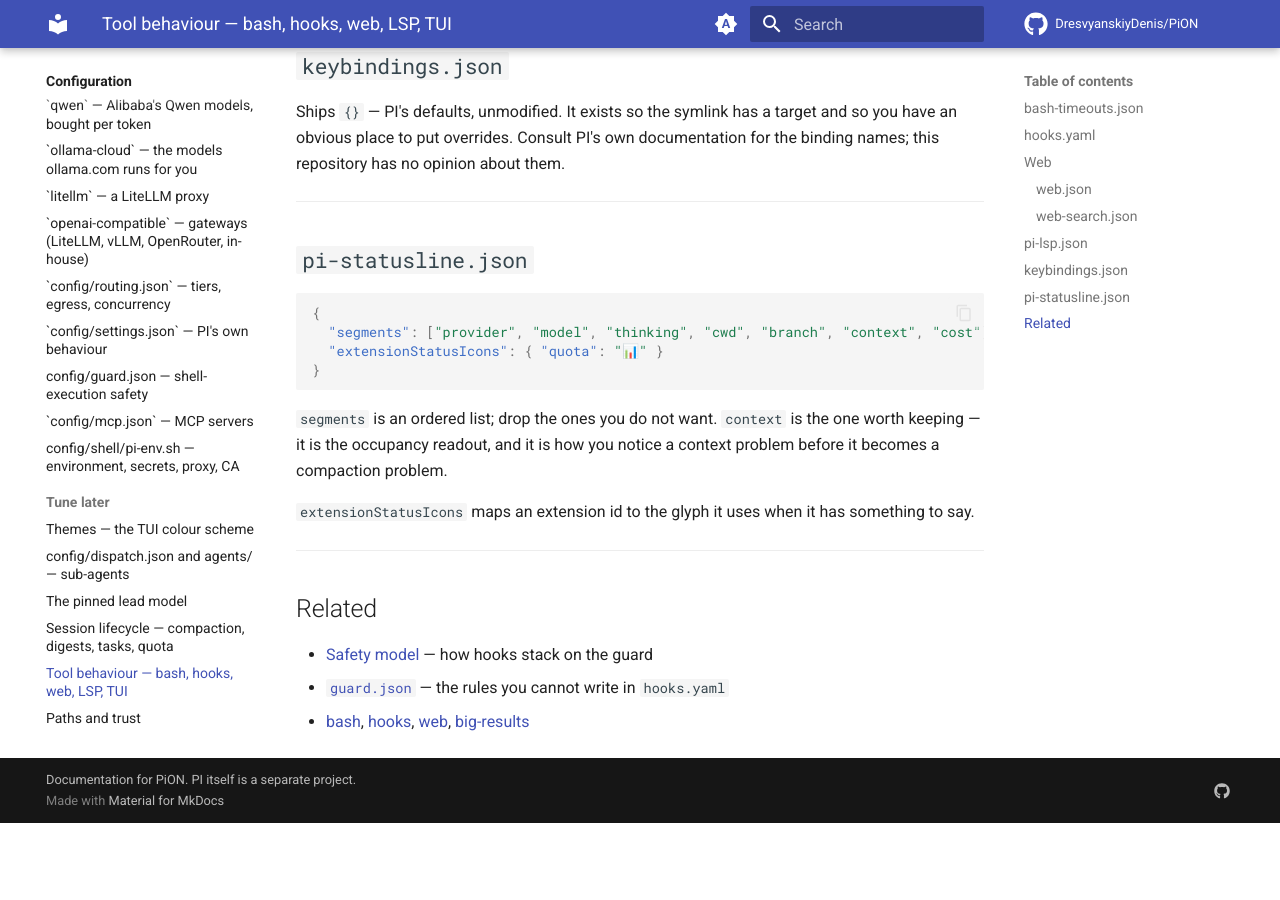
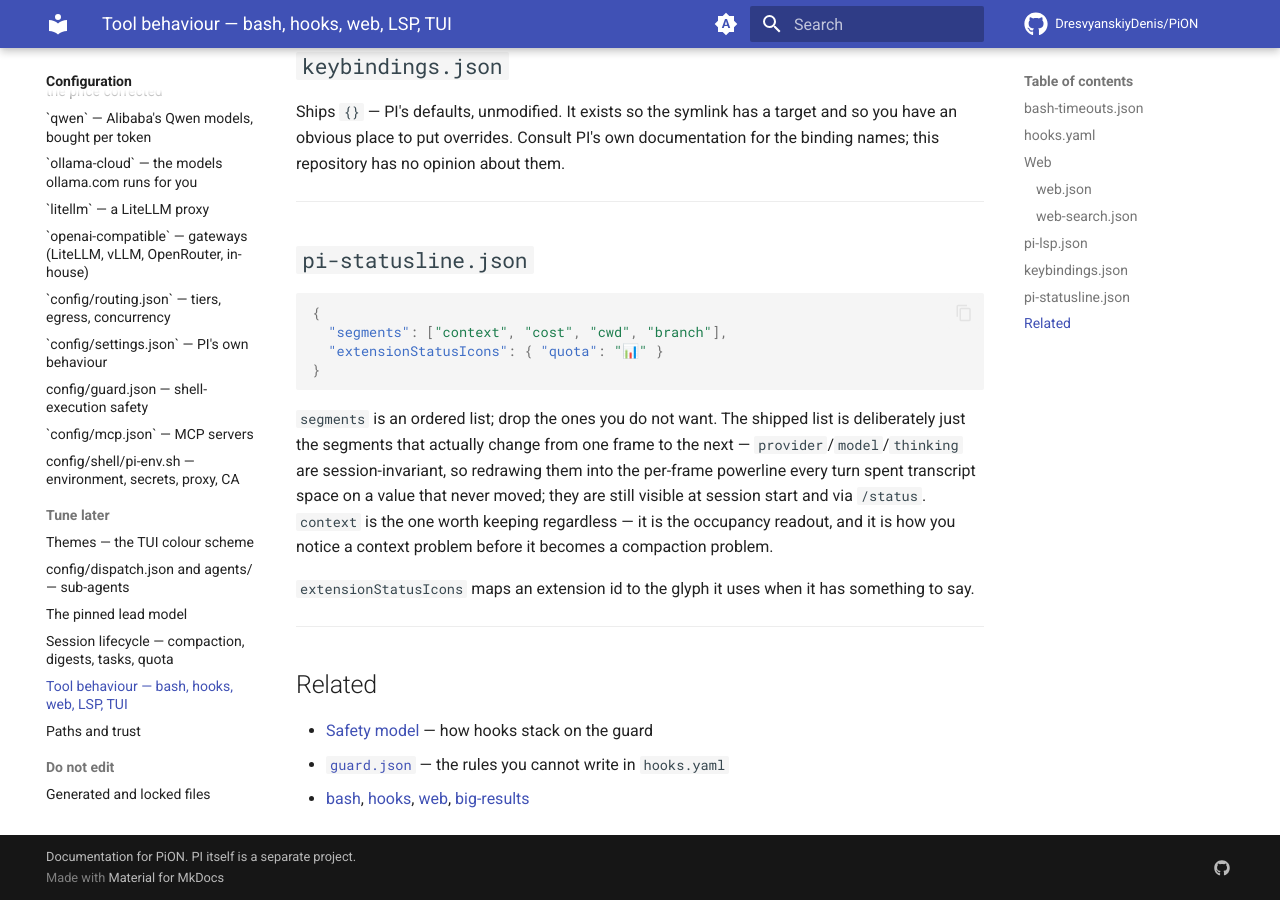
Before and after one commit to DresvyanskiyDenis/PiON, an MkDocs documentation site: the page built from docs/configuration/tools.md, in a window 1280 px wide and 900 px high, scrolled down 6932 px. Built offline with MkDocs 1.6.1 and Material for MkDocs 9.7.7, drawn with Linux system fonts in a browser that asks for light colours; comment, search, counter and statistics services are not loaded; before the commit the page ends 7755 px from its top, so only the background shows below that.

Commit message:
feat(statusline): keep only moving segments in the per-frame statusline
The bottom rows of the TUI frame were chewing transcript space redrawing
session-invariant values every turn: provider/model/thinking never change
mid-session, so repainting them in the powerline on every frame is pure
churn against the transcript budget.

Narrows config/pi-statusline.json's `segments` from
["provider", "model", "thinking", "cwd", "branch", "context", "cost"] to
["context", "cost", "cwd", "branch"] — the segments that actually move
turn to turn. `extensionStatusIcons` is unchanged.

Session-invariant provider/model/thinking moved out of the per-frame
powerline; they are still available at session start and via `/status`
(that layout is upstream @earendil-works/pi-tui, out of this repo's scope).

Updates test/ext-12a-statusline.test.ts's EXPECTED_SEGMENTS and its
surrounding comment to match, and docs/configuration/tools.md's
`pi-statusline.json` example, which quoted the old segment list verbatim.

````diff
--- a/docs/configuration/tools.md
+++ b/docs/configuration/tools.md
@@ -281,14 +281,17 @@
 
 ```json
 {
-  "segments": ["provider", "model", "thinking", "cwd", "branch", "context", "cost"],
+  "segments": ["context", "cost", "cwd", "branch"],
   "extensionStatusIcons": { "quota": "📊" }
 }
 ```
 
-`segments` is an ordered list; drop the ones you do not want. `context` is the one worth keeping —
-it is the occupancy readout, and it is how you notice a context problem before it becomes a
-compaction problem.
+`segments` is an ordered list; drop the ones you do not want. The shipped list is deliberately just
+the segments that actually change from one frame to the next — `provider`/`model`/`thinking` are
+session-invariant, so redrawing them into the per-frame powerline every turn spent transcript space
+on a value that never moved; they are still visible at session start and via `/status`. `context`
+is the one worth keeping regardless — it is the occupancy readout, and it is how you notice a
+context problem before it becomes a compaction problem.
 
 `extensionStatusIcons` maps an extension id to the glyph it uses when it has something to say.
 
````
Also changed, not shown: 2 other files.
